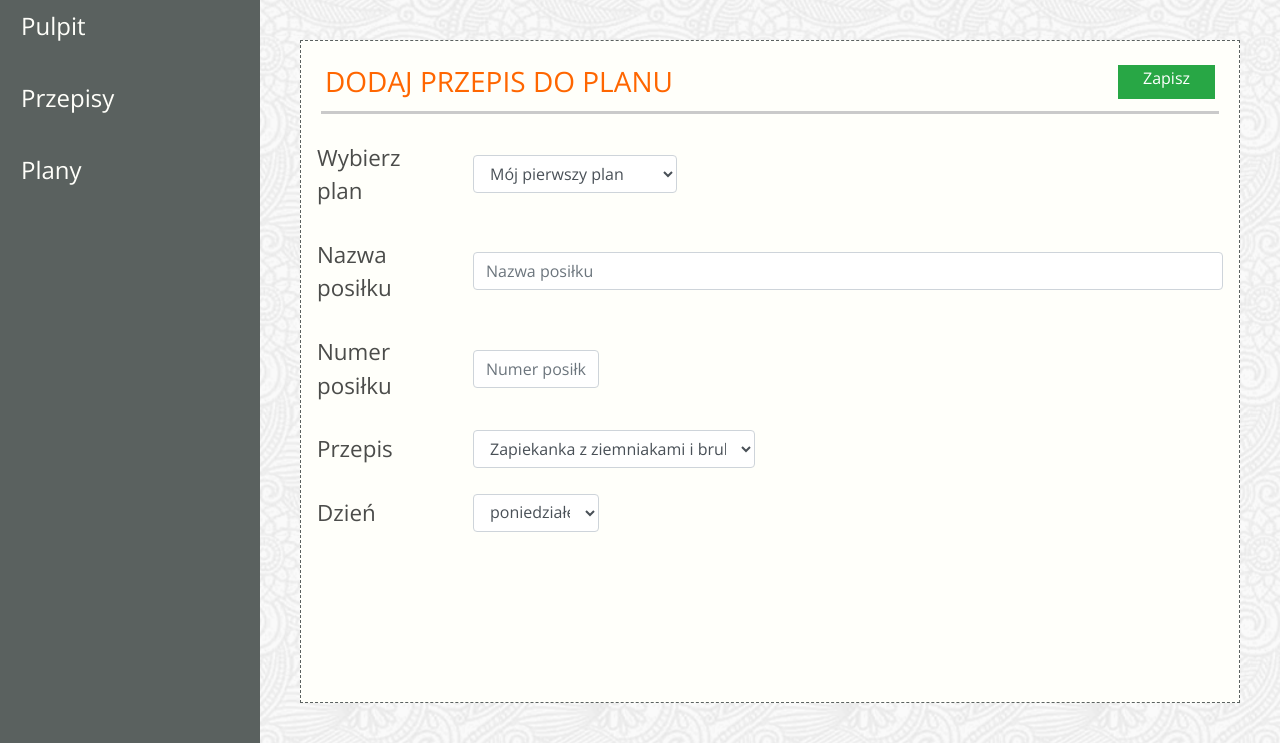
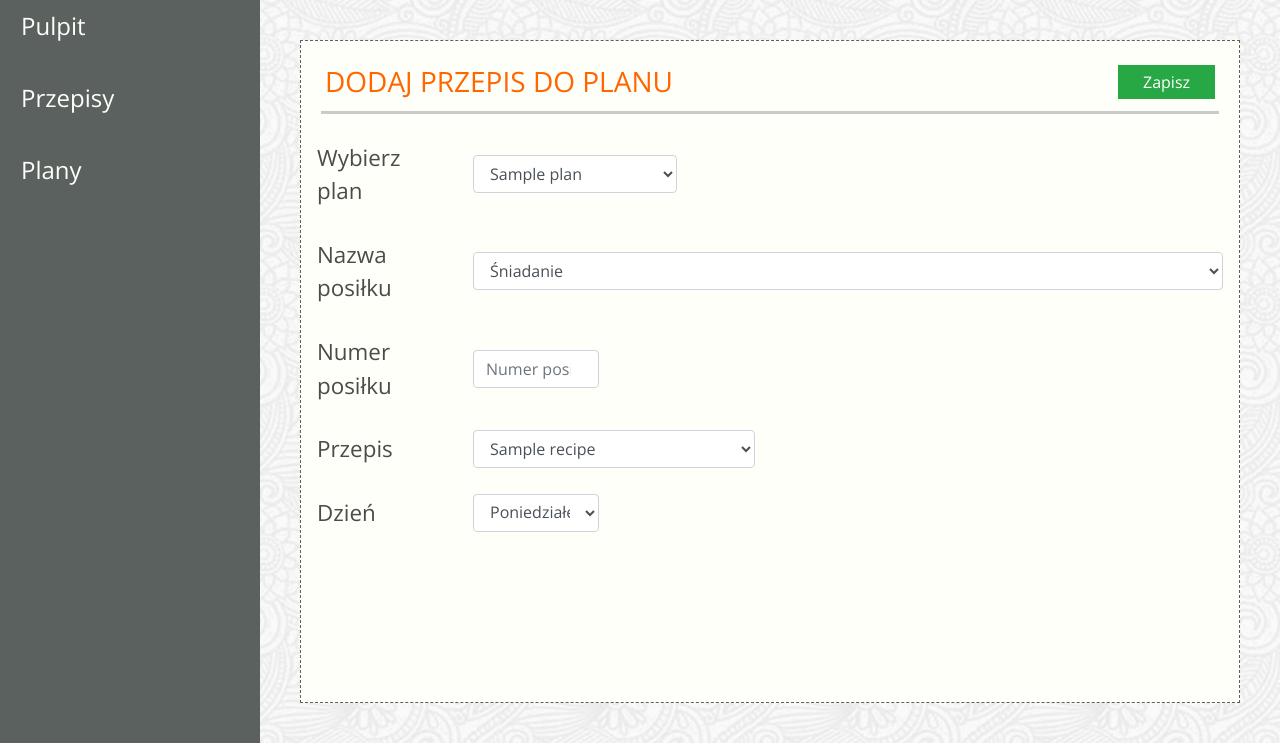
Before and after one commit to gwilpiszewski/food_plan, a Django app: template jedzonko/templates/app-schedules-meal-recipe.html in a window 1280 px wide. Shown: the part 84-827 px from the top of the page. Run offline with Django 3.2, Linux system fonts and the light colour scheme; the template is opened without the code that fills it: most values are stand-ins (such as "Sample title", 1, 10 or a date in 2020); some libraries are stand-ins or nearby versions; some web fonts are replaced.

Commit message:
Zrobiono 9.1

```diff
--- a/jedzonko/templates/app-schedules-meal-recipe.html
+++ b/jedzonko/templates/app-schedules-meal-recipe.html
@@ -1,30 +1,32 @@
 {% extends "__base__.html" %}
 {% block title %}{% endblock %}
 {% block content %}
+    <form method="post">
+        {% csrf_token %}
         <div class="dashboard-content border-dashed p-3 m-4 view-height">
+
             <div class="row border-bottom border-3 p-1 m-1">
                 <div class="col noPadding">
                     <h3 class="color-header text-uppercase">DODAJ PRZEPIS DO PLANU</h3>
                 </div>
+
                 <div class="col d-flex justify-content-end mb-2 noPadding">
-            <a href="#" class="btn btn-success rounded-0 pt-0 pb-0 pr-4 pl-4">Zapisz</a>
+                    <button type="submit" class="btn btn-success rounded-0 pt-0 pb-0 pr-4 pl-4">Zapisz</button>
                 </div>
             </div>
 
             <div class="schedules-content">
-        <form>
+
                 <div class="form-group row">
                     <label for="choosePlan"
                            class="col-sm-2 label-size col-form-label">
                         Wybierz plan
                     </label>
                     <div class="col-sm-3">
-                    <select class="form-control" id="choosePlan">
-                        <option>Mój pierwszy plan</option>
-                        <option>2</option>
-                        <option>3</option>
-                        <option>4</option>
-                        <option>5</option>
+                        <select class="form-control" id="choosePlan" name="plan">
+                            {% for plan in plans %}
+                                <option value="{{ plan.id }}"> {{ plan.name }} </option>
+                            {% endfor %}
                         </select>
                     </div>
                 </div>
@@ -33,8 +35,15 @@
                         Nazwa posiłku
                     </label>
                     <div class="col-sm-10">
-                    <input type="text" class="form-control" value="" id="name"
-                           placeholder="Nazwa posiłku">
+                        {#                    <input type="text" class="form-control" value="" id="name"#}
+                        {#                           placeholder="Nazwa posiłku" name="meal_name">#}
+                        <select class="form-control" name="meal_name">
+                            <option value="1"> Śniadanie</option>
+                            <option value="2"> Drugie śniadanie</option>
+                            <option value="3"> Obiad</option>
+                            <option value="4"> Podwieczorek</option>
+                            <option value="5"> Kolacja</option>
+                        </select>
                     </div>
                 </div>
                 <div class="form-group row">
@@ -42,8 +51,8 @@
                         Numer posiłku
                     </label>
                     <div class="col-sm-2">
-                    <input type="text" class="form-control" value="" id="number"
-                           placeholder="Numer posiłku">
+                        <input type="number" class="form-control" value="" id="number"
+                               placeholder="Numer posiłku" min="1" name="meal_number">
                     </div>
                 </div>
                 <div class="form-group row">
@@ -51,12 +60,10 @@
                         Przepis
                     </label>
                     <div class="col-sm-4">
-                    <select class="form-control" id="recipie">
-                        <option>Zapiekanka z ziemniakami i brukselką</option>
-                        <option>2</option>
-                        <option>3</option>
-                        <option>4</option>
-                        <option>5</option>
+                        <select class="form-control" id="recipie" name="recipe">
+                            {% for recipe in recipes %}
+                                <option value="{{ recipe.id }}"> {{ recipe.name }} </option>
+                            {% endfor %}
                         </select>
                     </div>
                 </div>
@@ -65,16 +72,18 @@
                         Dzień
                     </label>
                     <div class="col-sm-2">
-                    <select class="form-control" id="day">
-                        <option>poniedziałek</option>
-                        <option>2</option>
-                        <option>3</option>
-                        <option>4</option>
-                        <option>5</option>
+                        <select class="form-control" id="day" name="day_name">
+                            <option value="1">Poniedziałek</option>
+                            <option value="2">Wtorek</option>
+                            <option value="3">Środa</option>
+                            <option value="4">Czwartek</option>
+                            <option value="5">Piątek</option>
+                            <option value="6">Sobota</option>
+                            <option value="7">Niedziela</option>
                         </select>
                     </div>
                 </div>
-        </form>
             </div>
         </div>
+    </form>
 {% endblock content %}
```
Also changed, not shown: jedzonko/views.py (+14 -2 lines). Lines whose indentation alone changed are shown as unchanged.
